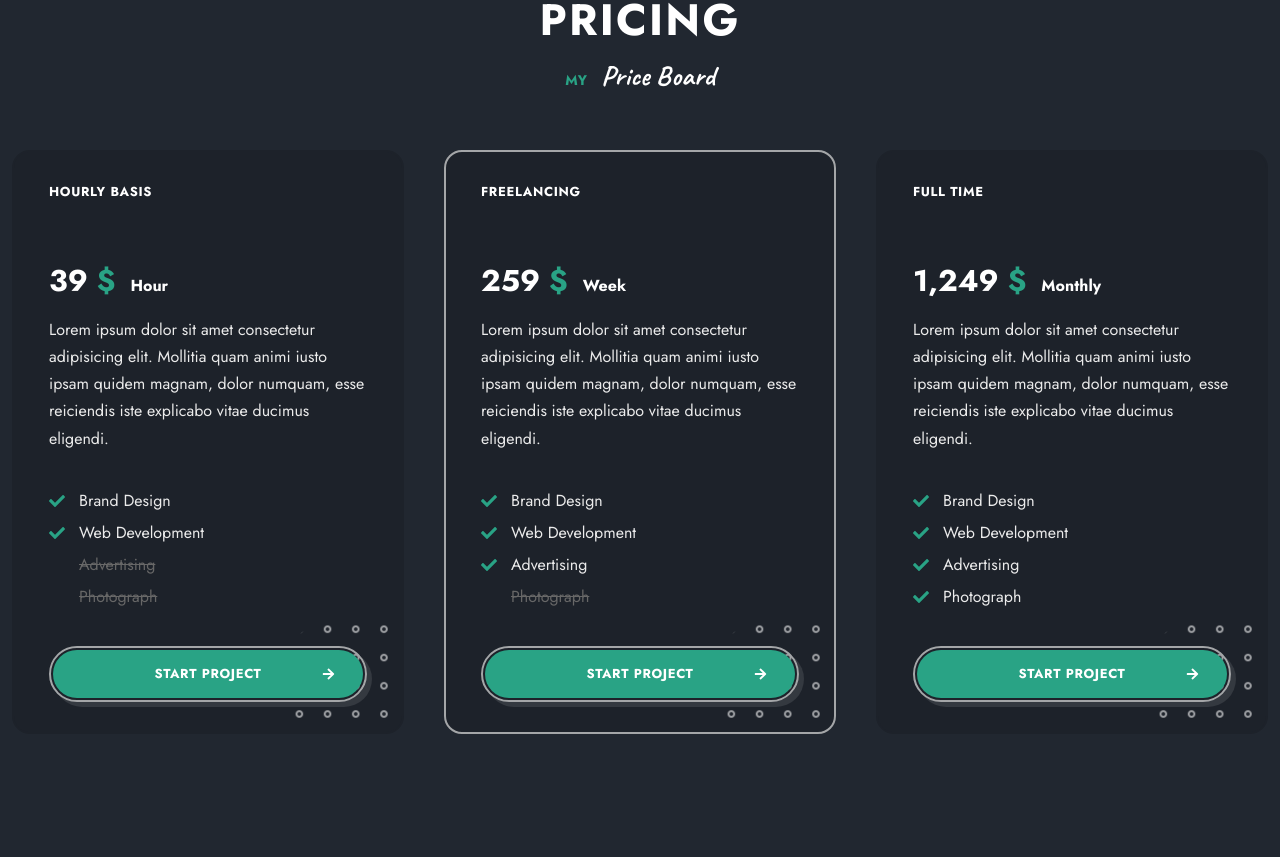
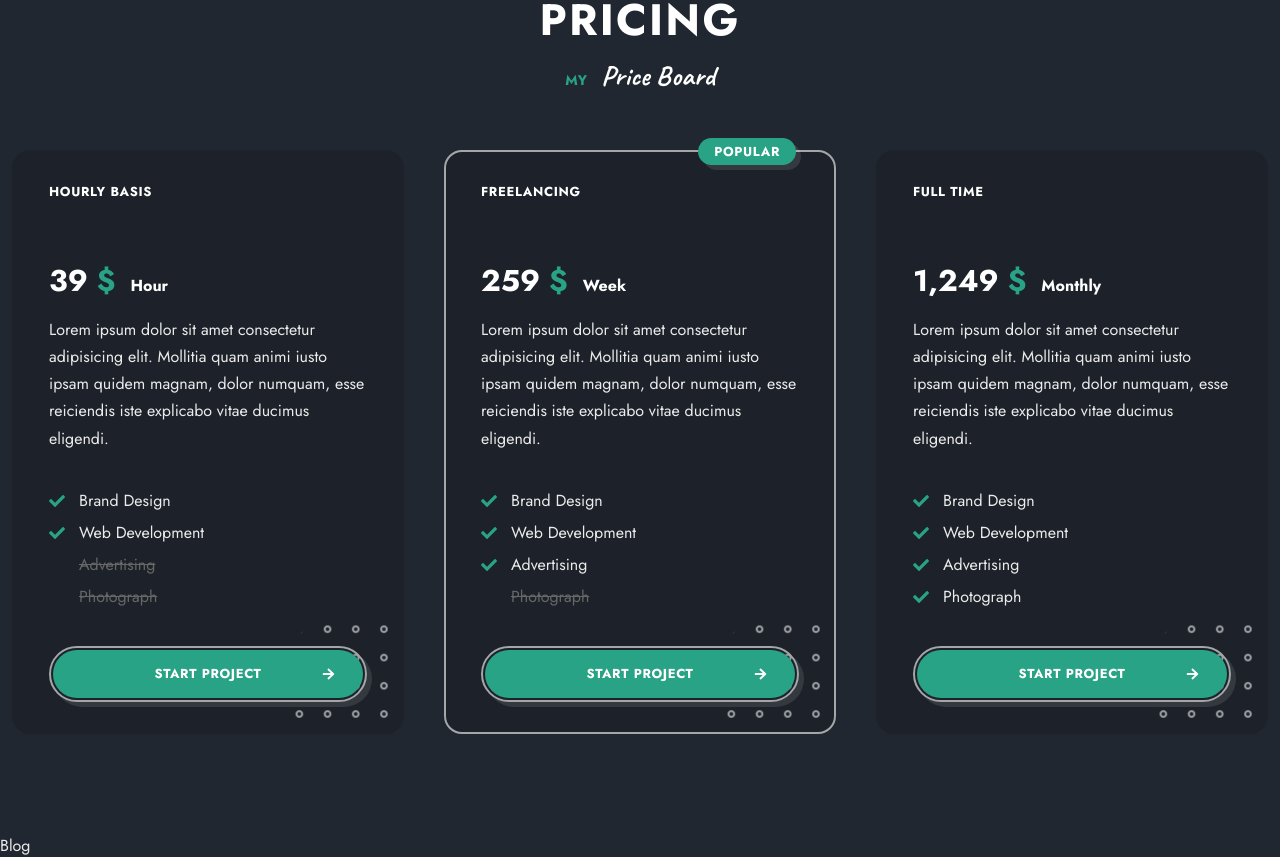
Before and after one commit to CodeEmcent/Inno-portfolio, a React (Vite) app in the folder portfolio/: page / in a window 1280 px wide. Shown: the part 5191-6048 px from the top of the page. Before the commit the page ends 6025 px from the top, so only its background shows below. Built offline with nearby package versions, Linux system fonts and the light colour scheme.

Commit message:
Popular Label added to the Pricing Component

```diff
--- a/portfolio/src/App.jsx
+++ b/portfolio/src/App.jsx
@@ -7,6 +7,7 @@ import Portfolio from './components/portfolio/Portfolio'
 import Resume from './components/resume/Resume'
 import Testimonials from './components/testimonials/Testimonials'
 import Pricing from './components/pricing/Pricing'
+import Blog from './components/blog/Blog'
 
 function App() {
   return (
@@ -17,7 +18,8 @@ function App() {
       <Portfolio />
       <Resume />
       <Testimonials />
-      <Pricing/>
+      <Pricing />
+      <Blog />
     </main>
   )
 }
--- /dev/null
+++ b/portfolio/src/components/blog/Blog.jsx
@@ -0,0 +1,9 @@
+import React from 'react'
+
+const Blog = () => {
+  return (
+    <div>Blog</div>
+  )
+}
+
+export default Blog
--- a/portfolio/src/components/pricing/Pricing.jsx
+++ b/portfolio/src/components/pricing/Pricing.jsx
@@ -52,6 +52,8 @@ const Pricing = () => {
           <img src={shapeTwo} alt='' className='shape c__shape' />
         </div>
 
+        <div className='pricing__item-wrapper'>
+          <span className='pricing__label text-cs'>Popular</span>
           <div className='pricing__item card card-one'>
             <span className='pricing__subtitle text-cs'>Freelancing</span>
             <h3 className='pricing__price'>
@@ -60,8 +62,8 @@ const Pricing = () => {
             </h3>
             <p className='pricing__description'>
               Lorem ipsum dolor sit amet consectetur adipisicing elit. Mollitia
-            quam animi iusto ipsam quidem magnam, dolor numquam, esse reiciendis
-            iste explicabo vitae ducimus eligendi.
+              quam animi iusto ipsam quidem magnam, dolor numquam, esse
+              reiciendis iste explicabo vitae ducimus eligendi.
             </p>
 
             <ul className='pricing__list'>
@@ -92,6 +94,7 @@ const Pricing = () => {
             </a>
 
             <img src={shapeTwo} alt='' className='shape c__shape' />
+          </div>
         </div>
 
         <div className='pricing__item card card-one'>
--- a/portfolio/src/components/pricing/pricing.css
+++ b/portfolio/src/components/pricing/pricing.css
@@ -13,6 +13,28 @@
 
 .pricing__item:nth-child(2) {
   border: 2px solid var(--border-color);
+}
+
+.pricing__item-wrapper {
+  position: relative;
+}
+
+.pricing__label {
+  position: absolute;
+  top: -12px;
+  right: 40px;
+  z-index: 20;
+  background-color: var(--primary-color);
+  box-shadow: var(--shadow);
+  color: var(--title-color);
+  padding: 4px 16px;
+  border-radius: 26px;
+  -webkit-border-radius: 26px;
+  -moz-border-radius: 26px;
+  -ms-border-radius: 26px;
+  -o-border-radius: 26px;
+  font-size: var(--tiny-font-size);
+  font-weight: 700;
 }
 
 .pricing__subtitle {
```
Also changed, not shown: portfolio/src/components/blog/blog.css (added). Lines whose indentation alone changed are shown as unchanged.
